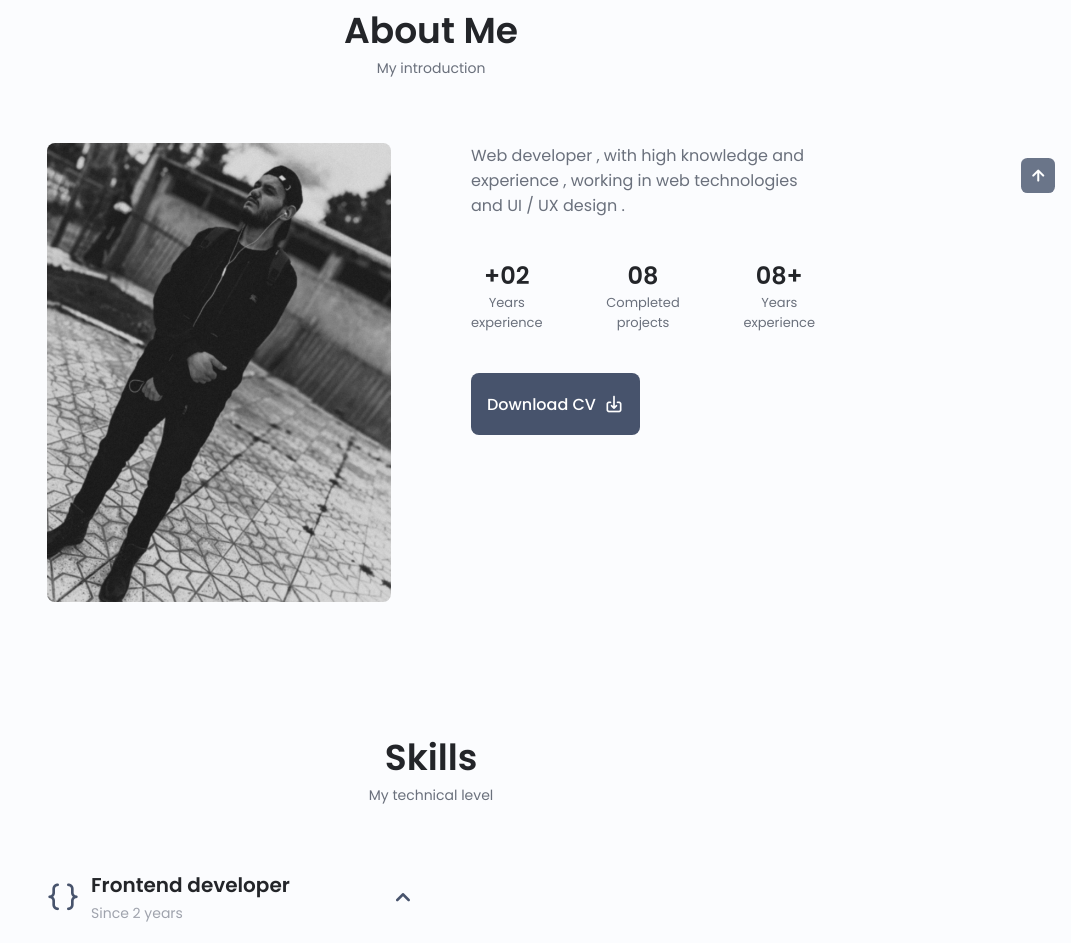
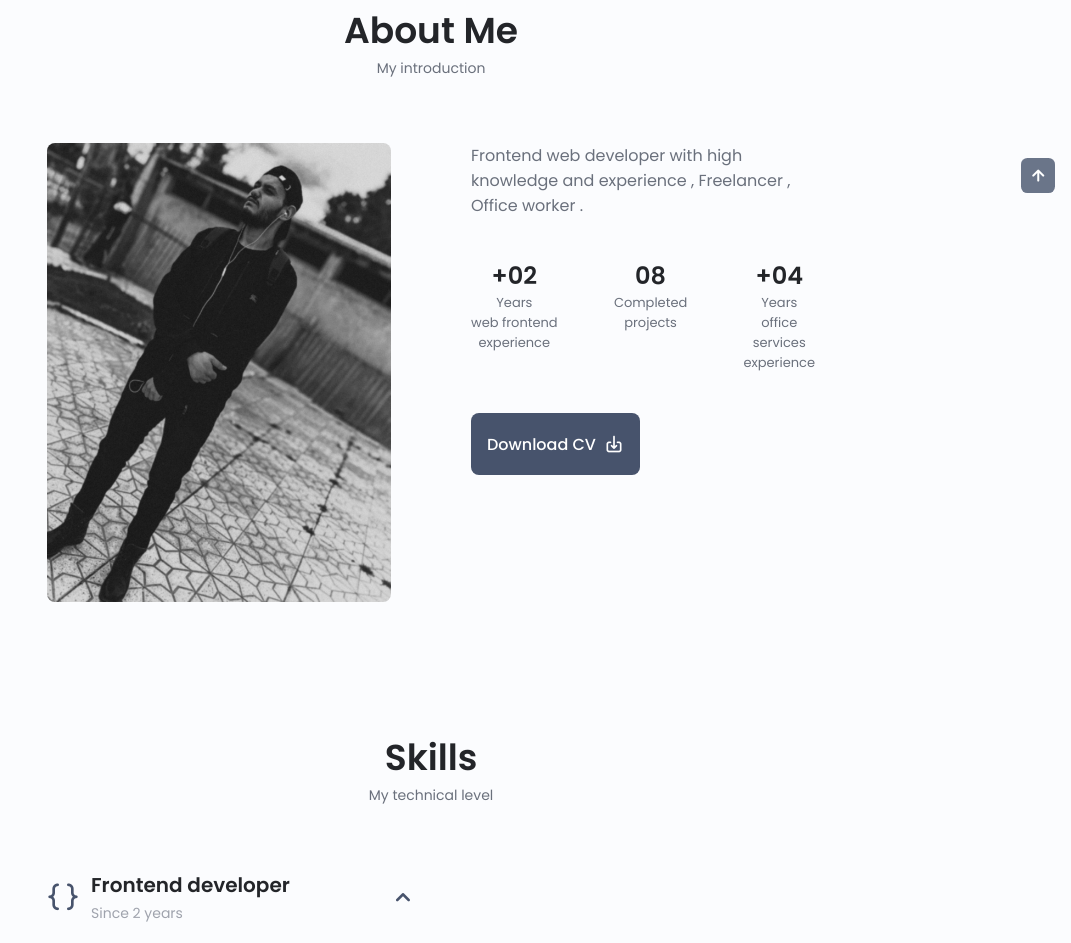
Before and after one commit to ziineeddiine/ziineeddiine.github.io, a plain HTML site: page index.html in a window 1280 px wide. Shown: the part 767-1710 px from the top of the page, without its empty margins (209-1280 px from the left). Drawn offline with nearby package versions, Linux system fonts and the light colour scheme.

Commit message:
Update index.html

```diff
--- a/index.html
+++ b/index.html
@@ -130,21 +130,20 @@
                 <img src="img/aboutmeimg.jpg" alt="" class="about__img">
                 <div class="about__data">
                     <p class="about__description">
-                        Web developer , with high knowledge and experience , working in web
-                        technologies and UI / UX design .
+                        Frontend web developer with high knowledge and experience , Freelancer , Office worker .
                     </p>
                     <div class="about__info">
                         <div>
                             <span class="about__info-title">+02</span>
-                            <span class="about__info-name">Years <br> experience</span>
+                            <span class="about__info-name">Years <br> web frontend <br> experience </span>
                         </div>
                         <div>
                             <span class="about__info-title">08</span>
                             <span class="about__info-name">Completed <br> projects</span>
                         </div>
                         <div>
-                            <span class="about__info-title">08+</span>
-                            <span class="about__info-name">Years <br> experience</span>
+                            <span class="about__info-title">+04</span>
+                            <span class="about__info-name">Years <br> office <br> services <br> experience</span>
                         </div>
                     </div>
                     <div class="about__buttons">
```
